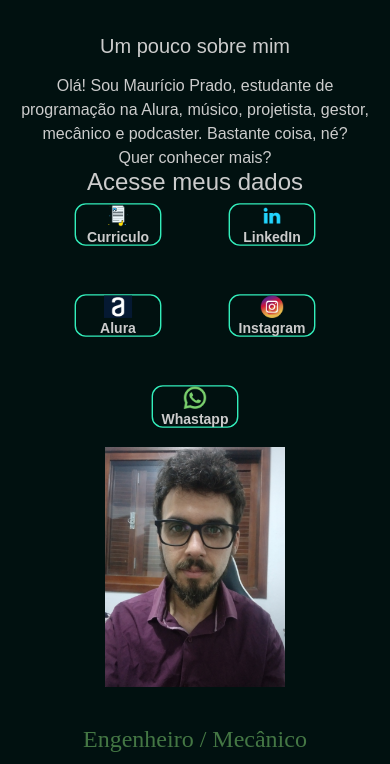
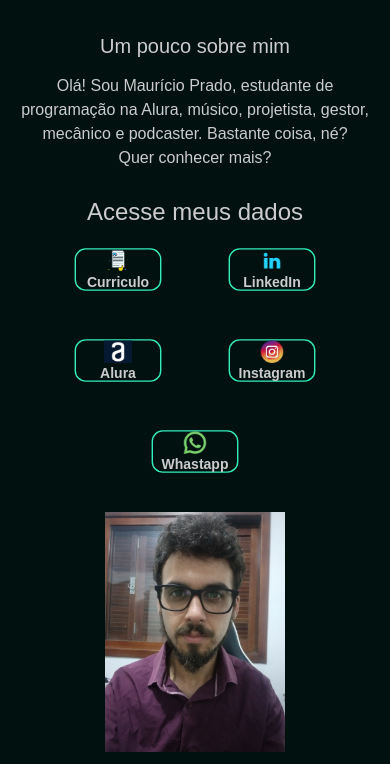
Before and after one commit to MauricioMadridPrado/meu-curriculo, a plain HTML site: page index.html in a window 390 px wide. Shown: the top 764 px of the page. Drawn offline with Linux system fonts and the light colour scheme.

Commit message:
Add files via upload

```diff
--- a/style/responsividade.css
+++ b/style/responsividade.css
@@ -17,6 +17,9 @@
     width: 100%;
     text-align: center;
 }
+.intro-texto-botoes-titulo{
+    margin: 30px 0 15px 0;
+}
 
 }
 
@@ -28,7 +31,7 @@
     .intro {
         max-width: 360px;
         box-sizing: border-box;
-        gap: 10px;
+        gap: 30px;
     }
     .intro-texto {
         max-width: 360px;
```
